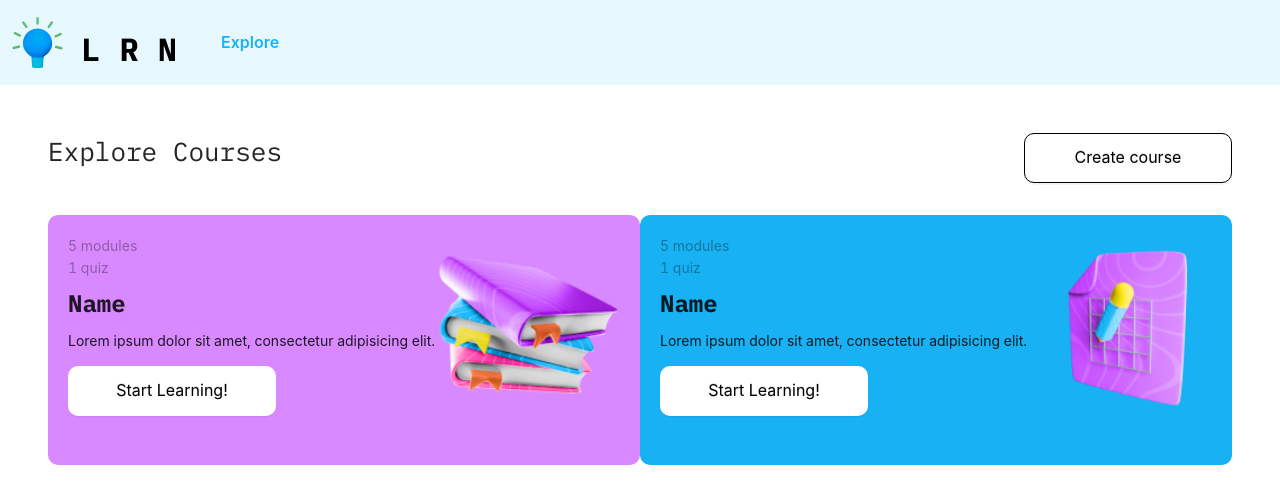
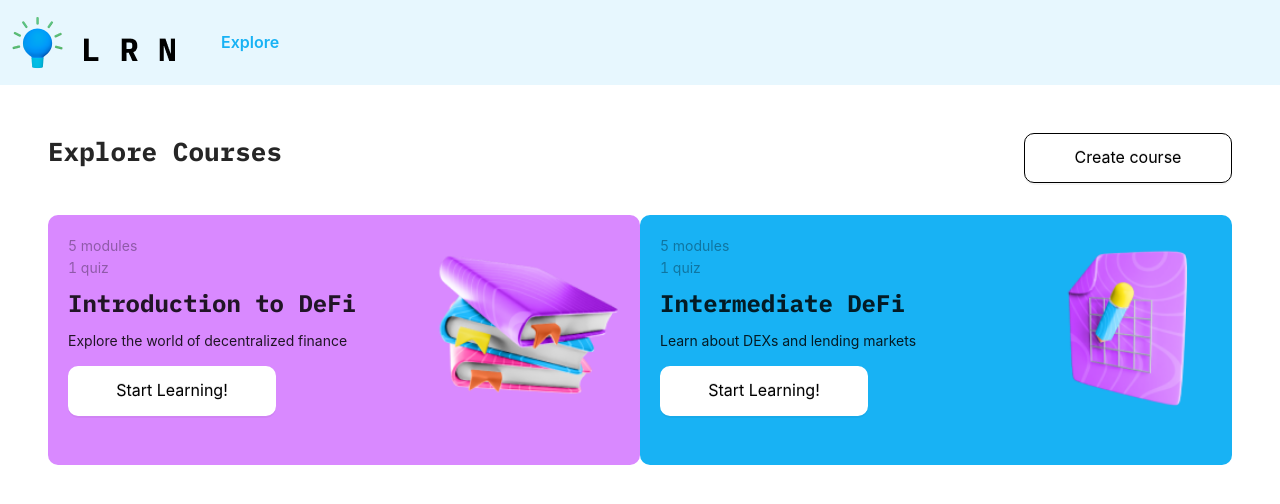
Before and after one commit to entropyylabs/learn-to-earn, a React (Create React App) app: page /home in a window 1280 px wide. Shown: the top 504 px of the page. Built offline with nearby package versions, Linux system fonts and the light colour scheme; no server answers; sample sign-in values are in the browser's storage.

Commit message:
Update image upload

```diff
--- a/package.json
+++ b/package.json
@@ -8,6 +8,7 @@
     "@testing-library/react": "^12.1.3",
     "@testing-library/user-event": "^13.5.0",
     "antd": "^4.18.8",
+    "antd-img-crop": "^4.1.0",
     "bootstrap": "^5.1.3",
     "downloadjs": "^1.4.7",
     "firebase": "^9.6.7",
--- a/src/App.css
+++ b/src/App.css
@@ -87,6 +87,7 @@ h6 {
 
 .page-title {
   font-size: 26px;
+  font-weight: bold;
 }
 
 /* Course card and page */
@@ -267,3 +268,20 @@ h6 {
   flex-direction: row;
   justify-content: space-between;
 }
+
+/* Create page styles */
+.ant-collapse-header,
+.ant-form-item-label {
+  font-family: "IBM Plex Mono", monospace;
+}
+
+.ant-input,
+.ant-input-number {
+  border-radius: 10px;
+}
+
+/* Modal */
+.modal-image {
+  height: 200px;
+  width: 200px;
+}
--- a/src/Components/AddReward.js
+++ b/src/Components/AddReward.js
@@ -1,10 +1,78 @@
-import React from "react";
-import { Button } from "antd";
+import React, { useState } from "react";
+import { Button, Upload, Modal } from "antd";
+import ImgCrop from "antd-img-crop";
+import success from "../assets/success.png";
 
 function AddReward() {
+  const [fileList, setFileList] = useState([
+    {
+      uid: "-1",
+      name: "image.png",
+      status: "done",
+      url: "https://i.postimg.cc/Gm23GvC3/Certificate.png",
+    },
+  ]);
+  const [isModalVisible, setIsModalVisible] = useState(false);
+
+  const onChange = ({ fileList: newFileList }) => {
+    setFileList(newFileList);
+  };
+
+  const onPreview = async (file) => {
+    let src = file.url;
+    if (!src) {
+      src = await new Promise((resolve) => {
+        const reader = new FileReader();
+        reader.readAsDataURL(file.originFileObj);
+        reader.onload = () => resolve(reader.result);
+      });
+    }
+    const image = new Image();
+    image.src = src;
+    const imgWindow = window.open(src);
+    imgWindow.document.write(image.outerHTML);
+  };
+
+  const showModal = () => {
+    setIsModalVisible(true);
+  };
+
+  const handleOk = () => {
+    setIsModalVisible(false);
+  };
+
+  const handleCancel = () => {
+    setIsModalVisible(false);
+  };
+
   return (
     <div>
-      <Button type="primary"> Preview Certificate</Button>
+      <ImgCrop rotate>
+        <Upload
+          action="https://www.mocky.io/v2/5cc8019d300000980a055e76"
+          listType="picture-card"
+          fileList={fileList}
+          onChange={onChange}
+          onPreview={onPreview}
+        >
+          {fileList.length < 5 && "+ Upload"}
+        </Upload>
+      </ImgCrop>
+      <Button type="primary" onClick={showModal}>
+        Preview Certificate
+      </Button>
+      <Modal
+        title="Details Submitted"
+        visible={isModalVisible}
+        onOk={handleOk}
+        onCancel={handleCancel}
+      >
+        <img className="modal-image" src={success} alt="" srcset="" />
+        <p>
+          Details submitted successfully! Course will be added subject to
+          approval
+        </p>
+      </Modal>
     </div>
   );
 }
--- a/src/Components/CourseCard.js
+++ b/src/Components/CourseCard.js
@@ -2,17 +2,15 @@ import React from "react";
 import { Row, Col, Button } from "antd";
 import { Link } from "react-router-dom";
 
-function CourseCard({ color, icon }) {
+function CourseCard({ color, icon, name, description }) {
   return (
     <div className="course-card" style={{ backgroundColor: `${color}` }}>
       <Row>
         <Col span={16}>
           <span className="course-modules">5 modules</span>
           <span className="course-quiz">1 quiz</span>
-          <h4 className="course-name">Name</h4>
-          <p className="course-description">
-            Lorem ipsum dolor sit amet, consectetur adipisicing elit.
-          </p>
+          <h4 className="course-name">{name}</h4>
+          <p className="course-description">{description}</p>
           <Button className="course-btn l2e-btn" type="primary">
             <Link to="/course">Start Learning!</Link>
           </Button>
--- a/src/Pages/Home.js
+++ b/src/Pages/Home.js
@@ -22,11 +22,21 @@ function Home() {
 
       <Row>
         <Col span={12}>
-          <CourseCard icon={course1} color="#D989FF" />
+          <CourseCard
+            icon={course1}
+            color="#D989FF"
+            name="Introduction to DeFi"
+            description="Explore the world of decentralized finance"
+          />
         </Col>
 
         <Col span={12}>
-          <CourseCard icon={course2} color="#18B2F4" />
+          <CourseCard
+            icon={course2}
+            color="#18B2F4"
+            name="Intermediate DeFi"
+            description="Learn about DEXs and lending markets"
+          />
         </Col>
       </Row>
     </div>
```
Also changed, not shown: src/assets/success.png (added), 1 other file (tests, documents, lock files or other folders).
